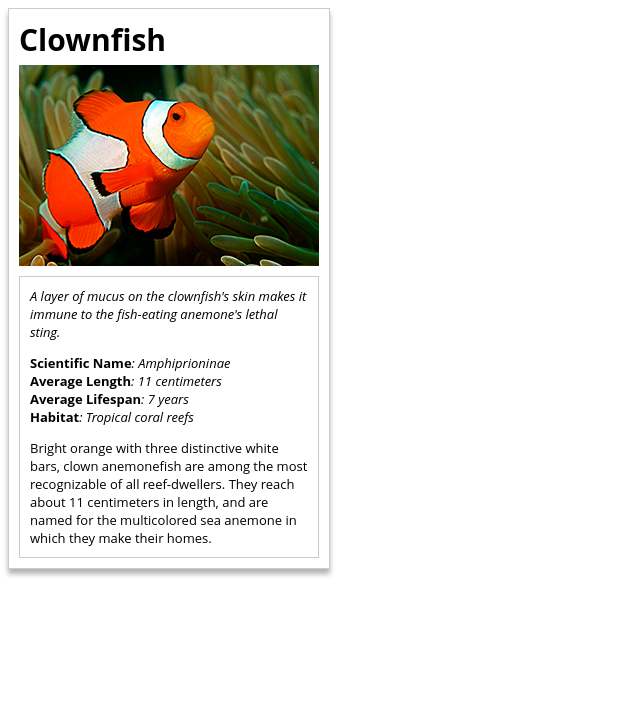
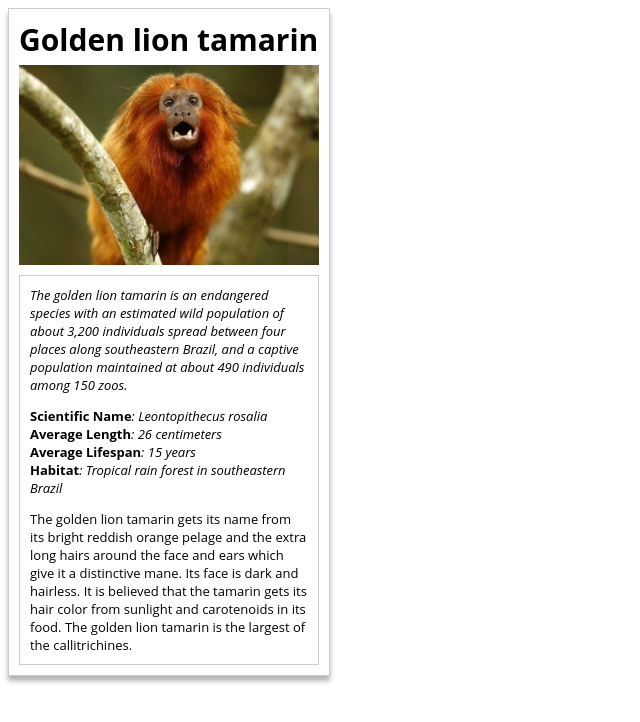
Before and after one commit to brenopolanski/udacity-animal-trading-cards, a plain HTML site: page card.html in a window 1280 px wide. Shown: the whole page, without its empty margins (0-640 px from the left). Drawn offline with Linux system fonts and the light colour scheme.

Commit message:
Add image and description of my favourite animal

```diff
--- a/card.html
+++ b/card.html
@@ -7,20 +7,20 @@
 </head>
 <body>
 	<div class="card">
-		<h3 class="card-title">Clownfish</h3>
+		<h3 class="card-title">Golden lion tamarin</h3>
 		<div class="card-picture">
-			<!-- Photo Credit: wikipedia.org, image taken by Ritik -->
-			<img src="clownfish.jpg" alt="clownfish">
+			<!-- Photo Credit: UOL Notícias - http://noticias.uol.com.br -->
+			<img src="golden-lion-tamarin.jpg" alt="clownfish">
 		</div>
 		<div class="card-content">
-			<p class="card-info text-italic">A layer of mucus on the clownfish's skin makes it immune to the fish-eating anemone's lethal sting.</p>
+			<p class="card-info text-italic">The golden lion tamarin is an endangered species with an estimated wild population of about 3,200 individuals spread between four places along southeastern Brazil, and a captive population maintained at about 490 individuals among 150 zoos.</p>
 			<ul class="card-details">
-				<li class="item"><span class="label">Scientific Name</span>: Amphiprioninae</li>
-				<li class="item"><span class="label">Average Length</span>: 11 centimeters</li>
-				<li class="item"><span class="label">Average Lifespan</span>: 7 years</li>
-				<li class="item"><span class="label">Habitat</span>: Tropical coral reefs</li>
+				<li class="item"><span class="label">Scientific Name</span>: Leontopithecus rosalia</li>
+				<li class="item"><span class="label">Average Length</span>: 26 centimeters</li>
+				<li class="item"><span class="label">Average Lifespan</span>: 15 years</li>
+				<li class="item"><span class="label">Habitat</span>: Tropical rain forest in southeastern Brazil</li>
 			</ul>
-			<p class="card-info">Bright orange with three distinctive white bars, clown anemonefish are among the most recognizable of all reef-dwellers. They reach about 11 centimeters in length, and are named for the multicolored sea anemone in which they make their homes.</p>
+			<p class="card-info">The golden lion tamarin gets its name from its bright reddish orange pelage and the extra long hairs around the face and ears which give it a distinctive mane. Its face is dark and hairless. It is believed that the tamarin gets its hair color from sunlight and carotenoids in its food. The golden lion tamarin is the largest of the callitrichines.</p>
 		</div>
 	</div>
 </body>
```
Also changed, not shown: golden-lion-tamarin.jpg (added), 1 other file.
